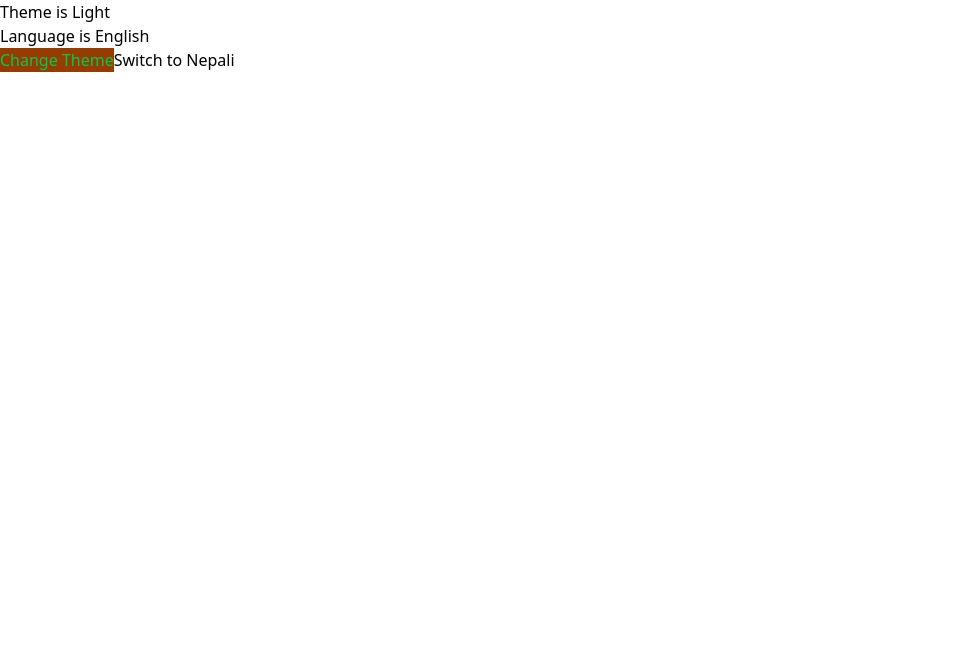
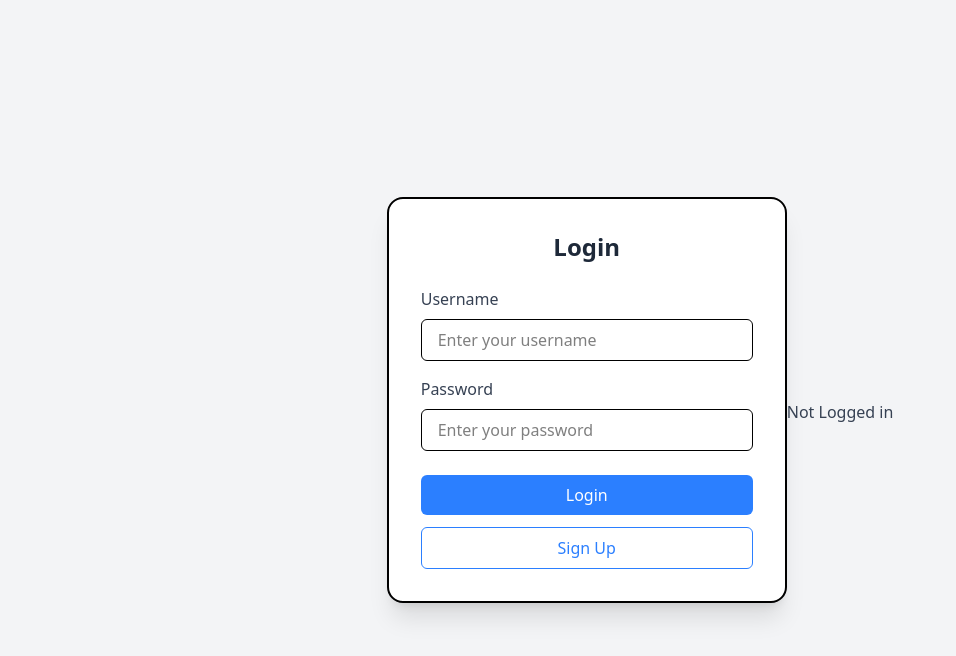
Before and after one commit to Basanta-khatri-0311/reactlearning, a React (Vite) app in the folder usecontextPractice/: page / in a window 1280 px wide. Shown: the top 656 px of the page, without its empty margins (0-956 px from the left). Built offline with nearby package versions, Linux system fonts and the light colour scheme.

Commit message:
Authenticating users using usecontext

```diff
--- a/usecontextPractice/src/App.jsx
+++ b/usecontextPractice/src/App.jsx
@@ -2,13 +2,15 @@ import React from "react";
 import Header from "./components/Header";
 import ThemeToggler from "./components/ThemeToggler";
 import LanguageToggler from "./components/LanguageToggler";
+import LoginPage from "./Pages/LoginPage";
 
 const App = () => {
   return (
     <>
-      <Header />
+      {/* <Header />
       <ThemeToggler/>
-      <LanguageToggler/>
+      <LanguageToggler/> */}
+      <LoginPage/>
     </>
   );
 };
--- /dev/null
+++ b/usecontextPractice/src/LoginContext.jsx
@@ -0,0 +1,56 @@
+import { useState, createContext, useContext } from "react";
+
+//we need to first create our context
+
+const LoginContext = createContext();
+
+//created Context gives provider and consumer
+
+const users = [
+  {
+    userName: "basanta107",
+    password: "basanta107",
+  },
+  {
+    userName: "hello100",
+    password: "hello100",
+  },
+  {
+    userName: "igotin0001",
+    password: "igotinooo1",
+  },
+];
+
+//provider
+const LoginProvider = ({ children }) => {
+  const [currentUser, setCurrentUser] = useState(null);
+  // Fake login function
+
+  const login = (username, password) => {
+    const foundUser = users.find(
+      (user) => user.userName === username && user.password === password
+    );
+    if (foundUser) {
+      setCurrentUser(foundUser);
+      return true;
+    } else {
+      return false;
+    }
+  };
+
+  const logout = () => {
+    setCurrentUser(null);
+  };
+
+  return (
+    <LoginContext.Provider value={{ currentUser, login, logout }}>
+      {children}
+    </LoginContext.Provider>
+  );
+};
+
+//consumer
+
+const useLogIn = () => useContext(LoginContext);
+
+export { LoginProvider, useLogIn };
--- /dev/null
+++ b/usecontextPractice/src/Pages/LoginPage.jsx
@@ -0,0 +1,81 @@
+import React, { useState } from "react";
+import { useLogIn } from "../LoginContext";
+
+const LoginPage = () => {
+  const { currentUser, login, logout } = useLogIn();
+  const [userName, setUserName] = useState("");
+  const [password, setPassword] = useState("");
+
+  const handleLogin = () => {
+    const success = login(userName, password);
+    if (success) {
+      setUserName("");
+      setPassword("");
+    } else {
+      alert("Invalid username or password!");
+    }
+  };
+
+  return (
+    <div className="w-full h-screen flex items-center justify-center bg-gray-100">
+      <div className="w-[400px] bg-white shadow-xl border-2 rounded-2xl p-8">
+        <h2 className="text-2xl font-bold text-center text-gray-800 mb-6">
+          Login
+        </h2>
+
+        <div className="mb-4">
+          <label
+            className="block text-gray-700 font-medium mb-2"
+            htmlFor="username"
+          >
+            Username
+          </label>
+          <input
+            onChange={(e) => setUserName(e.target.value)}
+            value={userName}
+            type="text"
+            id="username"
+            className="w-full px-4 py-2 border rounded-md focus:outline-none focus:ring-2 focus:ring-blue-400"
+            placeholder="Enter your username"
+          />
+        </div>
+
+        <div className="mb-6">
+          <label
+            className="block text-gray-700 font-medium mb-2"
+            htmlFor="password"
+          >
+            Password
+          </label>
+          <input
+            onChange={(e) => setPassword(e.target.value)}
+            value={password}
+            type="password"
+            id="password"
+            className="w-full px-4 py-2 border rounded-md focus:outline-none focus:ring-2 focus:ring-blue-400"
+            placeholder="Enter your password"
+          />
+        </div>
+
+        <div className="flex flex-col gap-3">
+          <button
+            onClick={handleLogin}
+            className="bg-blue-500 text-white py-2 rounded-md hover:bg-blue-600 transition"
+          >
+            Login
+          </button>
+          <button className="border border-blue-500 text-blue-500 py-2 rounded-md hover:bg-blue-100 transition">
+            Sign Up
+          </button>
+        </div>
+      </div>
+      <div className="mt-6 text-center">
+        <p className="text-gray-700 font-medium">
+          {currentUser ? `Welcome, ${currentUser.userName}` : "Not Logged in"}
+        </p>
+      </div>
+    </div>
+  );
+};
+
+export default LoginPage;
--- a/usecontextPractice/src/main.jsx
+++ b/usecontextPractice/src/main.jsx
@@ -4,13 +4,17 @@ import App from "./App.jsx";
 import "./index.css";
 import { ThemeProvider } from "./ThemeContext.jsx";
 import { LanguageProvider } from "./LanguageContext.jsx";
+import { LoginProvider } from "./LoginContext.jsx";
 
 createRoot(document.getElementById("root")).render(
   <StrictMode>
-    <LanguageProvider>
+    {/* <LanguageProvider>
       <ThemeProvider>
-        <App />
+
       </ThemeProvider>
-    </LanguageProvider>
+    </LanguageProvider> */}
+    <LoginProvider>
+      <App />
+    </LoginProvider>
   </StrictMode>
 );
```
